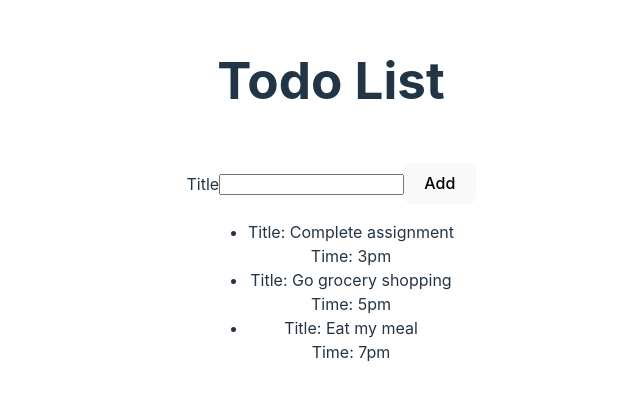
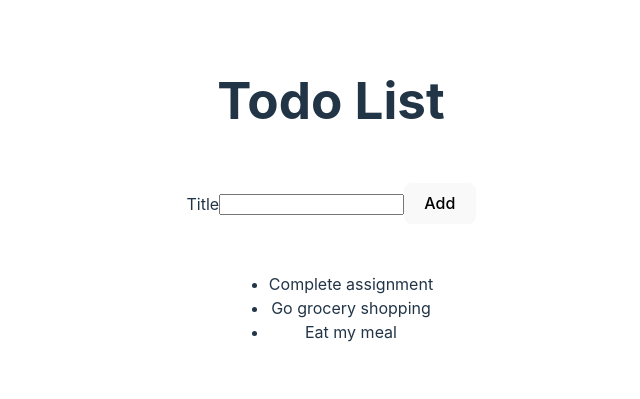
Before and after one commit to mojahmed/react-todo, a React (Vite) app: page / in a window 1280 px wide. Shown: the part 233-632 px from the top of the page, without its empty margins (309-949 px from the left). Built offline with nearby package versions, Linux system fonts and the light colour scheme.

Commit message:
Refactored todo addition functionality in AddTodoForm.jsx

```diff
--- a/src/AddTodoForm.jsx
+++ b/src/AddTodoForm.jsx
@@ -1,13 +1,14 @@
 
 // import React from 'react';
 
-const AddTodoForm = () => {
+function AddTodoForm(props) {
   function handleAddTodo(event) {
     event.preventDefault();
     const todoTitle = event.target;
     const input = todoTitle.querySelector("input");
     const inputValue = input.value;
      console.log(inputValue);
+     props.onAddTodo(inputValue);
     //  to clear the input
      todoTitle.reset();
   }
--- a/src/App.jsx
+++ b/src/App.jsx
@@ -1,18 +1,26 @@
-
+import './App.css';
+import { useState } from 'react';
 import TodoList from './TodoList'; // Import TodoList component
 import AddTodoForm from './AddTodoForm'; // Import AddTodoForm component
-import './App.css';
 
-const  App = () =>
-   (
+
+
+function  App () {
+  const [newTodo, setNewTodo] = useState("");
+
+    return (
     <div className="app-container">
     <h1>Todo List</h1>
     <div className="center-container">
-      <AddTodoForm /> {/* Use AddTodoForm component */}
+      <AddTodoForm  onAddTodo={setNewTodo}/> {/* Use AddTodoForm component */}
+      <p>{ newTodo }</p>
       <TodoList /> {/* Use TodoList component */}
     </div>
   </div>
   );
 
+}
+
+
 
 export default App;
--- a/src/TodoList.jsx
+++ b/src/TodoList.jsx
@@ -3,9 +3,9 @@
 import TodoListItem from './TodoListItem';
 
 const todoList = [
-    { id: 1, title: "Complete assignment", Time: "3pm" },
-    { id: 2, title: "Go grocery shopping", Time: "5pm" },
-    { id: 3, title: "Eat my meal", Time: "7pm" }
+    { id: 1, title: "Complete assignment"},
+    { id: 2, title: "Go grocery shopping" },
+    { id: 3, title: "Eat my meal"}
 ];
 
 const TodoList = () => (
--- a/src/TodoListItem.jsx
+++ b/src/TodoListItem.jsx
@@ -2,13 +2,11 @@
 
 // TodoListItem.jsx
 
-
-const TodoListItem = (props) => {
+export default function TodoListItem (props) {
     return (
         <li>
-            <div>Title: {props.todo.title}</div>
-            <div>Time: {props.todo.Time}</div>
-        </li>
+       {props.todo.title}
+
+    </li>
     );
 }
-export default TodoListItem;
```
